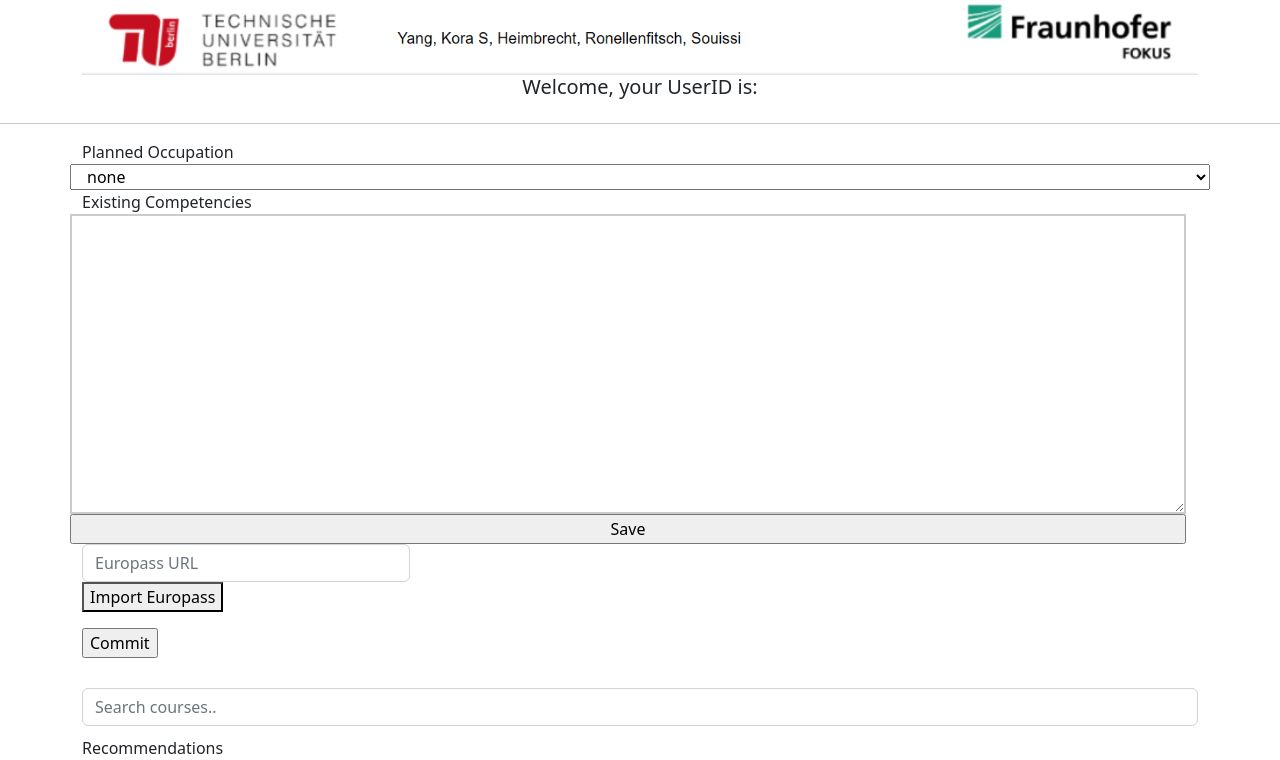
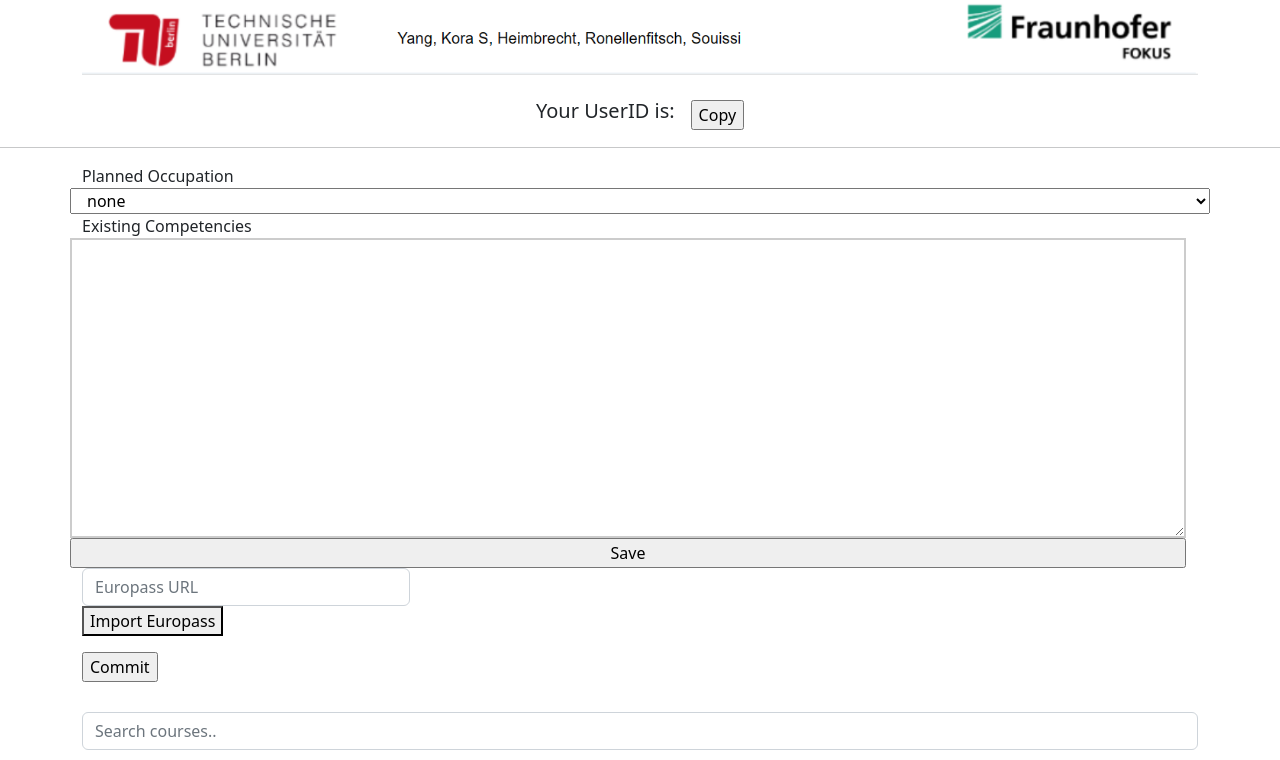
Before and after one commit to huaning-yang/awt-project-ws22-23-smart-learning-g1, a PHP site: page / in a window 1280 px wide. Shown: the part 56-816 px from the top of the page. Run offline with PHP 8.4, Linux system fonts and the light colour scheme; data that the repository does not hold is empty.

Commit message:
Button for copying userID

```diff
--- a/website/css/style.css
+++ b/website/css/style.css
@@ -39,9 +39,12 @@ input[type=text]:focus {
 
 
 .user {
+	margin-top: 1.5em;
 	display: flex;
 	flex-direction: row;
 	justify-content: center;
+	gap: 1em;
+	align-items: center
 }
 
 
--- a/website/index.php
+++ b/website/index.php
@@ -57,6 +57,9 @@
 		<div>
 			<h5 id="userText"> Welcome </h5>
 		</div>
+		<div>
+			<input type="button" value="Copy" onclick=copyUserID();>
+		</div>
 	</div>
 	<hr>
 	<div class="container">
@@ -107,7 +110,6 @@
 
 				</div>
 				<input type="button" value="Save" onclick=saveCompetenices();>
-
 				<br>
                 <div class="container">
                     <input id="europassURL" class="form-control" type="text" name="europassURL" placeholder="Europass URL">
@@ -117,6 +119,7 @@
 				<div class="container">
 					<input type="button" value="Commit" onclick=postOccupation();>
 				</div>
+				<div id="europassList"> </div>
 			</div>
 		</div>
 
--- a/website/js/script.js
+++ b/website/js/script.js
@@ -5,6 +5,15 @@ var existing_occupations = []
 var saved_competencies = []
 var required_skills = []
 var userID = ""
+
+const copyUserID = async () => {
+	try {
+	  await navigator.clipboard.writeText(userID);
+	  alert("User ID copied: " + userID);
+	} catch (err) {
+	  console.error('Failed to copy: ', err);
+	}
+  }
 
 window.onload = function () {
 	let xhr = new XMLHttpRequest();
@@ -18,10 +27,11 @@ window.onload = function () {
 			userID = JSON.parse(xhr.response)["userID"]
 		}
 		var userText = document.getElementById("userText");
-			userText.innerHTML = "Welcome, your UserID is: " + userID;
+			userText.innerHTML = "Your UserID is: " + userID;
 	};
 
 }
+
 
 
 function search_course() {
@@ -278,7 +288,9 @@ function storeEuropassSkills() {
 	confirmation.innerHTML = "Europass imported";
 
 
+	const europassList = document.getElementById("europassList");
 
+	europassList.innerHTML = JSON.parse(xhr.responseText)["preferred_labels"]
 }
 
 function checkCheckboxes() {
```
